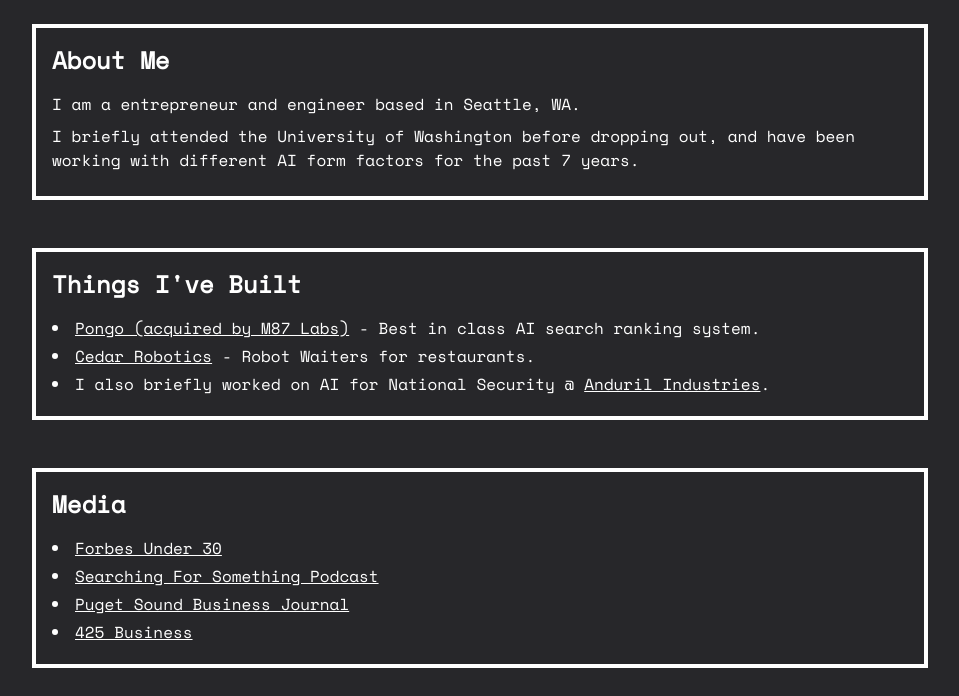
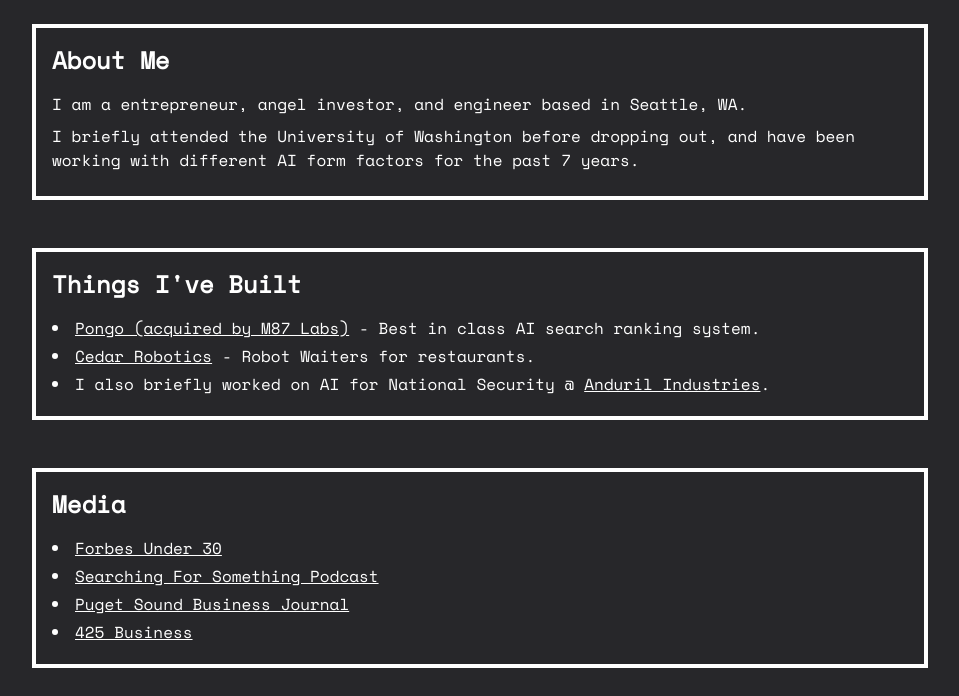
Before and after one commit to calebjohn24/personal-site, a plain HTML site: page index.html in a window 1280 px wide. Shown: the part 104-800 px from the top of the page, without its empty margins (160-1119 px from the left). Drawn offline with nearby package versions, Linux system fonts and the light colour scheme.

Commit message:
Update index.html

```diff
--- a/index.html
+++ b/index.html
@@ -22,7 +22,7 @@
         <main>
             <section id="about" class="mb-12 border-4 border-white p-4">
                 <h2 class="text-2xl font-bold mb-4">About Me</h2>
-                <p class="my-2">I am a entrepreneur and engineer based in Seattle, WA.</p>
+                <p class="my-2">I am a entrepreneur, angel investor, and engineer based in Seattle, WA.</p>
                 <p class="my-2">I briefly attended the University of Washington before dropping out, and have been working with different AI form factors for the past 7 years.</p>
             </section>
 
```
